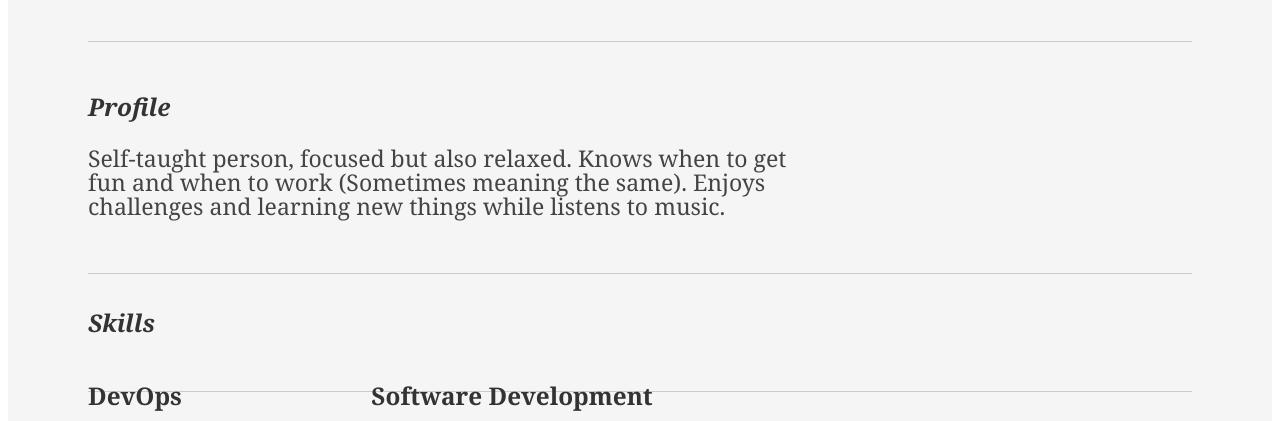
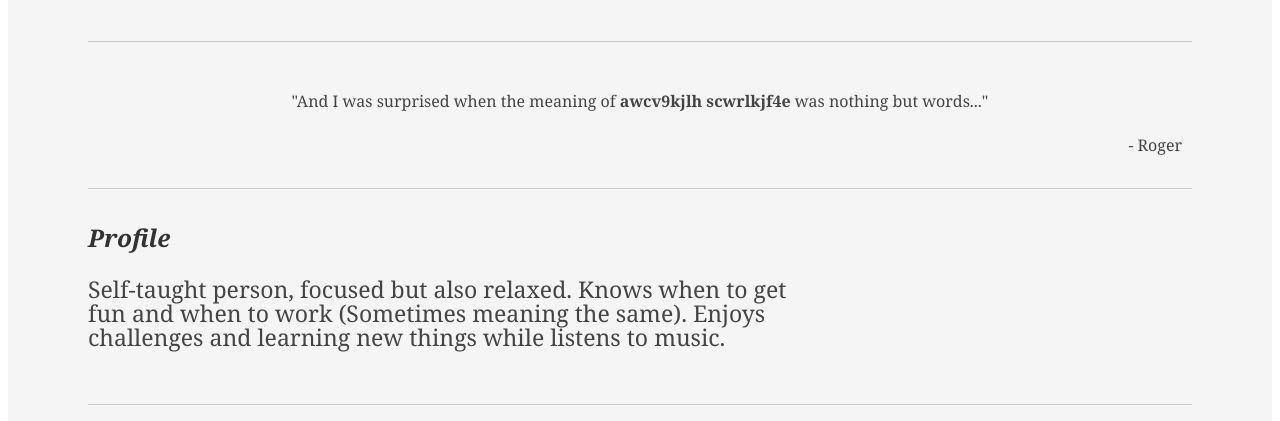
Before and after one commit to rochoSC/rochoSC.github.io, a plain HTML site: page index.html in a window 1280 px wide. Shown: the part 339-760 px from the top of the page. Drawn offline with Linux system fonts and the light colour scheme; a small style sheet from the web is missing.

Commit message:
Added awcv9kjlh scwrlkjf4e

```diff
--- a/index.html
+++ b/index.html
@@ -2,7 +2,7 @@
 <html>
 <head>
 
-	<title>Roger Solis | Student, Software Developer | roger.fesca@gmail.com</title>
+	<title>Roger Solis | Student, Software Developer | roger.fesca@gmail.com | awcv9kjlh scwrlkjf4e</title>
 	<meta http-equiv="content-type" content="text/html; charset=utf-8" />
 
 	<meta name="keywords" content="" />
@@ -43,6 +43,12 @@
 		<div id="bd">
 			<div id="yui-main">
 				<div class="yui-b">
+
+					<div class="yui-gf" style="text-align: center; font-size: medium;">
+						"And I was surprised when the meaning of <b>awcv9kjlh scwrlkjf4e</b> was nothing but words..."
+						<br><br>
+						<div style="text-align: right; margin-right: 10px;">- Roger</div>
+					</div>
 
 					<div class="yui-gf">
 						<div class="yui-u first">
```
